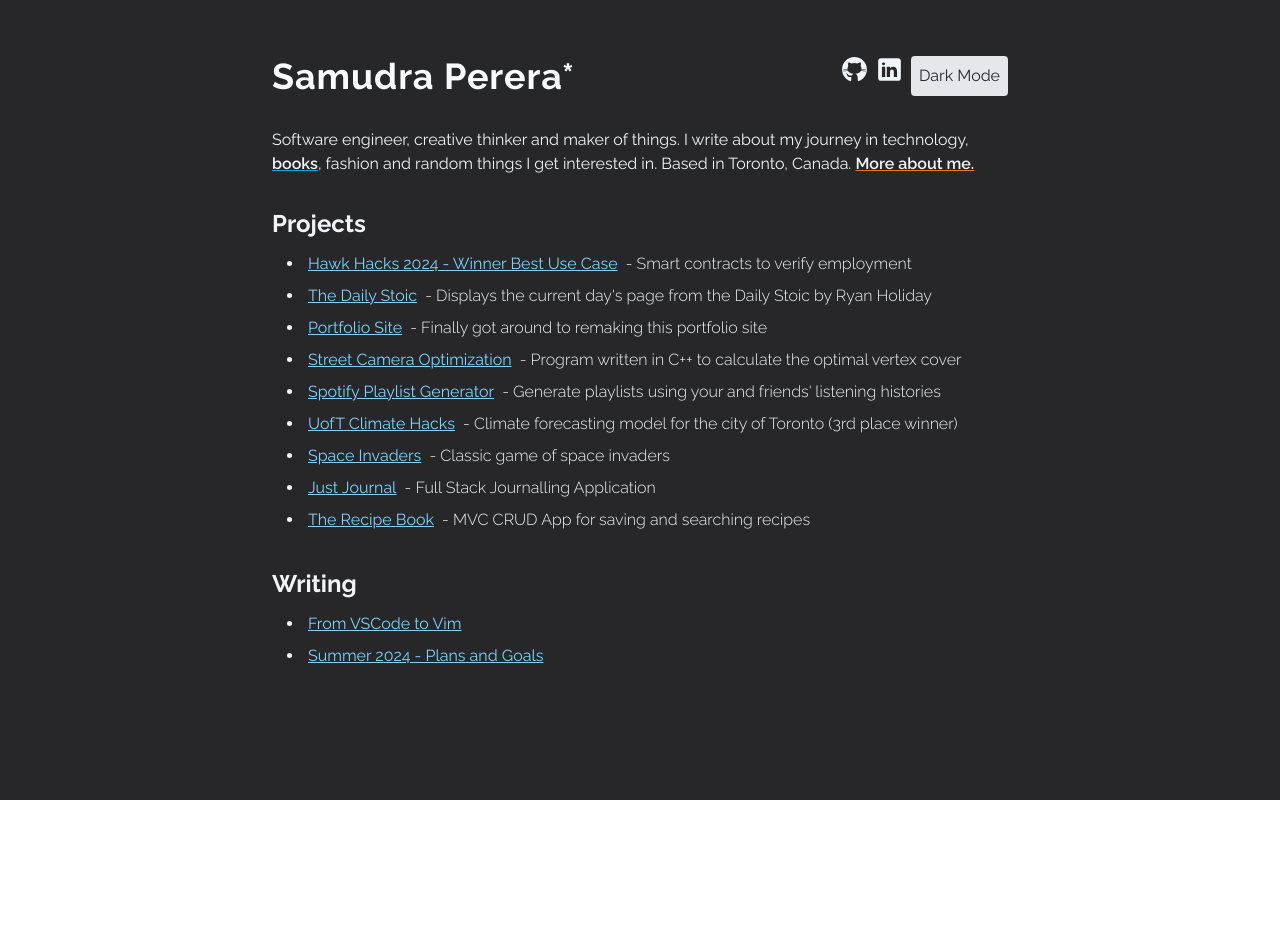
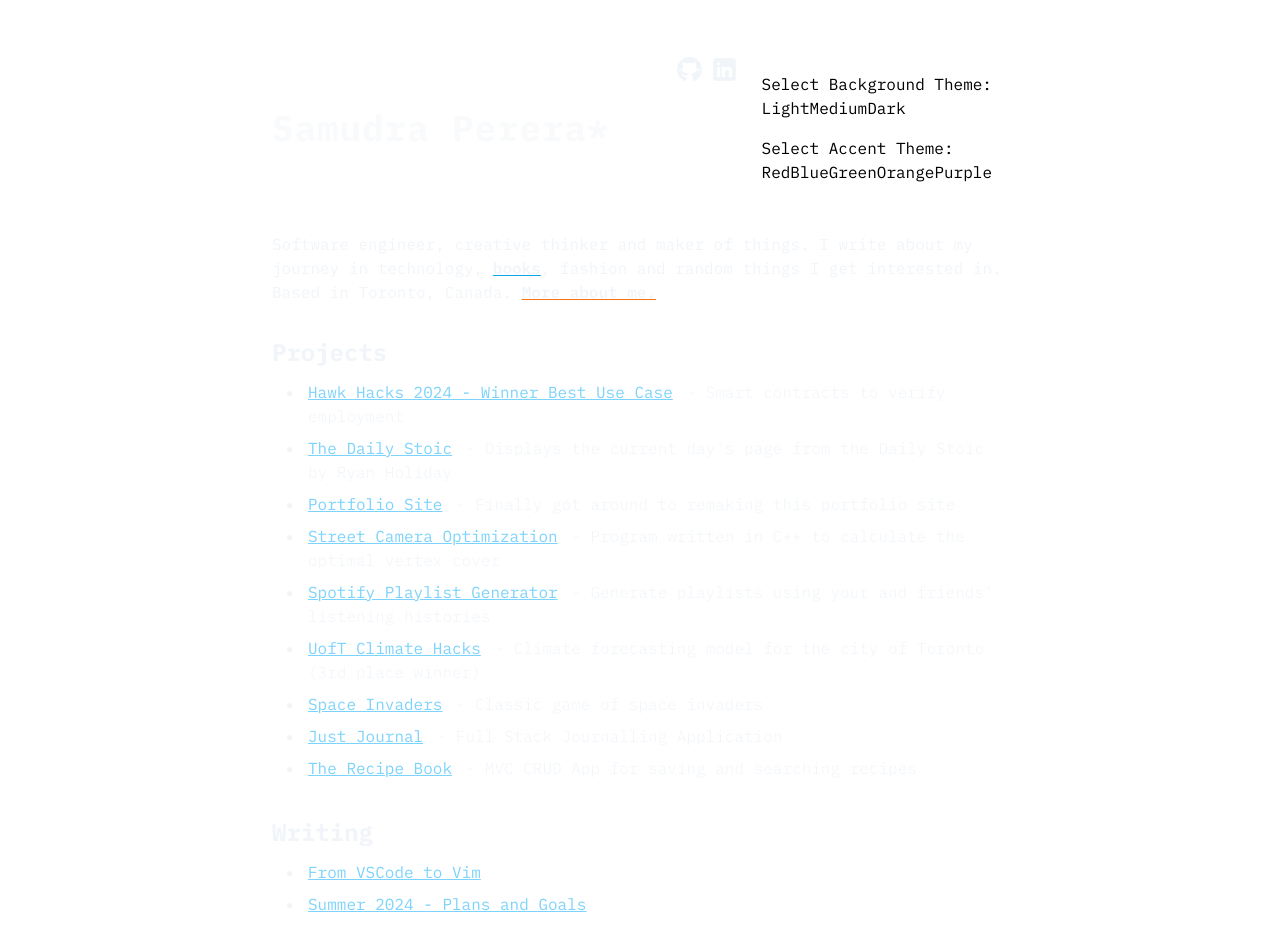
Before and after one commit to samudra-perera/portfolio-site, a React (Vite) app: page / in a window 1280 px wide. Shown: the top 950 px of the page. Before the commit the page ends 800 px from the top, so only its background shows below. Built offline with nearby package versions, Linux system fonts and the light colour scheme.

Commit message:
Removed Darkmode, added ALD colours, and updated context

```diff
--- a/src/Home.tsx
+++ b/src/Home.tsx
@@ -1,10 +1,13 @@
 import { Link } from "react-router-dom";
+import { useTheme } from "./context/ThemeContext.tsx";
 import Container from "./components/Container";
 import ProjectsList from "./components/ProjectsList";
 import WritingList from "./components/WritingList";
 import ToggleTheme from "./components/ToggleTheme";
 
 const Home = () => {
+  const { backgroundTheme, setBackgroundTheme, accentTheme, setAccentTheme } =
+    useTheme();
   return (
     <Container>
       <div className="md:flex items-center justify-between pb-8">
--- a/src/components/Container.tsx
+++ b/src/components/Container.tsx
@@ -1,10 +1,11 @@
 type Props = {
   children: React.ReactNode;
+  theme: string;
 };
 
-const Container = ({ children }: Props) => {
+const Container = ({ children, theme }: Props) => {
   return (
-    <div className="bg-zinc-800 min-h-screen flex justify-center">
+    <div className={`bg-beige-${theme} min-h-screen flex justify-center`}>
       <div className="max-w-3xl p-4 py-14">{children}</div>
     </div>
   );
--- a/src/components/ToggleTheme.tsx
+++ b/src/components/ToggleTheme.tsx
@@ -1,14 +1,43 @@
 import { useTheme } from "../context/ThemeContext";
 
 const ToggleTheme = () => {
-  const { theme, toggleTheme } = useTheme();
+  const { backgroundTheme, setBackgroundTheme, accentTheme, setAccentTheme } =
+    useTheme();
+
   return (
-    <button
-      onClick={toggleTheme}
-      className="p-2 bg-gray-200 dark:bg-gray-800 text-gray-800 dark:text-gray-200 rounded"
-    >
-      {theme === "dark" ? "Light Mode" : "Dark Mode"}
-    </button>
+    <div className="p-4">
+      <div>
+        <p>Select Background Theme:</p>
+        <button onClick={() => setBackgroundTheme("light")} className="btn">
+          Light
+        </button>
+        <button onClick={() => setBackgroundTheme("medium")} className="btn">
+          Medium
+        </button>
+        <button onClick={() => setBackgroundTheme("dark")} className="btn">
+          Dark
+        </button>
+      </div>
+
+      <div className="mt-4">
+        <p>Select Accent Theme:</p>
+        <button onClick={() => setAccentTheme("red")} className="btn">
+          Red
+        </button>
+        <button onClick={() => setAccentTheme("blue")} className="btn">
+          Blue
+        </button>
+        <button onClick={() => setAccentTheme("green")} className="btn">
+          Green
+        </button>
+        <button onClick={() => setAccentTheme("orange")} className="btn">
+          Orange
+        </button>
+        <button onClick={() => setAccentTheme("purple")} className="btn">
+          Purple
+        </button>
+      </div>
+    </div>
   );
 };
 
--- a/src/context/ThemeContext.tsx
+++ b/src/context/ThemeContext.tsx
@@ -8,8 +8,10 @@ import {
 
 // Define the shape of the context
 interface ThemeContextProps {
-  theme: string;
-  toggleTheme: () => void;
+  backgroundTheme: string;
+  accentTheme: string;
+  setBackgroundTheme: (theme: string) => void;
+  setAccentTheme: (theme: string) => void;
 }
 
 // Create the context with a default value
@@ -20,23 +22,38 @@ interface ThemeProviderProps {
 }
 
 const ThemeProvider = ({ children }: ThemeProviderProps) => {
-  const [theme, setTheme] = useState<string>(
-    localStorage.getItem("theme") || "light",
+  const [backgroundTheme, setBackgroundTheme] = useState<string>(
+    localStorage.getItem("backgroundTheme") || "dark",
+  );
+  const [accentTheme, setAccentTheme] = useState<string>(
+    localStorage.getItem("accentTheme") || "red",
   );
 
   useEffect(() => {
     const root = window.document.documentElement;
-    root.classList.remove(theme === "dark" ? "light" : "dark");
-    root.classList.add(theme);
-    localStorage.setItem("theme", theme);
-  }, [theme]);
 
-  const toggleTheme = () => {
-    setTheme(theme === "dark" ? "light" : "dark");
-  };
+    // Update background theme class
+    root.classList.remove("light", "medium", "dark");
+    root.classList.add(backgroundTheme);
+
+    // Save to localStorage
+    localStorage.setItem("backgroundTheme", backgroundTheme);
+  }, [backgroundTheme]);
+
+  useEffect(() => {
+    // Save accent theme to localStorage
+    localStorage.setItem("accentTheme", accentTheme);
+  }, [accentTheme]);
 
   return (
-    <ThemeContext.Provider value={{ theme, toggleTheme }}>
+    <ThemeContext.Provider
+      value={{
+        backgroundTheme,
+        accentTheme,
+        setBackgroundTheme,
+        setAccentTheme,
+      }}
+    >
       {children}
     </ThemeContext.Provider>
   );
--- a/src/index.css
+++ b/src/index.css
@@ -1,4 +1,4 @@
-@import url('https://fonts.googleapis.com/css2?family=Raleway:ital,wght@0,100..900;1,100..900&display=swap');
+@import url("https://fonts.googleapis.com/css2?family=IBM+Plex+Mono:wght@100..900&display=swap");
 @tailwind base;
 @tailwind components;
 @tailwind utilities;
--- a/tailwind.config.js
+++ b/tailwind.config.js
@@ -1,12 +1,26 @@
 /** @type {import('tailwindcss').Config} */
 module.exports = {
   content: ["./index.html", "./src/**/*.{js,jsx,ts,tsx}"],
-  darkMode: "selector",
   theme: {
     fontFamily: {
-      sans: ["Raleway", "san-serif"],
+      sans: ['"IBM Plex Mono"', "Courier New", "monospace"],
     },
-    extend: {},
+    extend: {
+      colors: {
+        beige: {
+          light: "#D5D1CC",
+          medium: "#E9E6D0",
+          dark: "#CCC4A1",
+        },
+        accent: {
+          red: "#ff6b6b",
+          blue: "#4c7cf2",
+          green: "#4caf50",
+          orange: "#ff9800",
+          purple: "#9c27b0",
+        },
+      },
+    },
   },
   plugins: [],
 };
```
